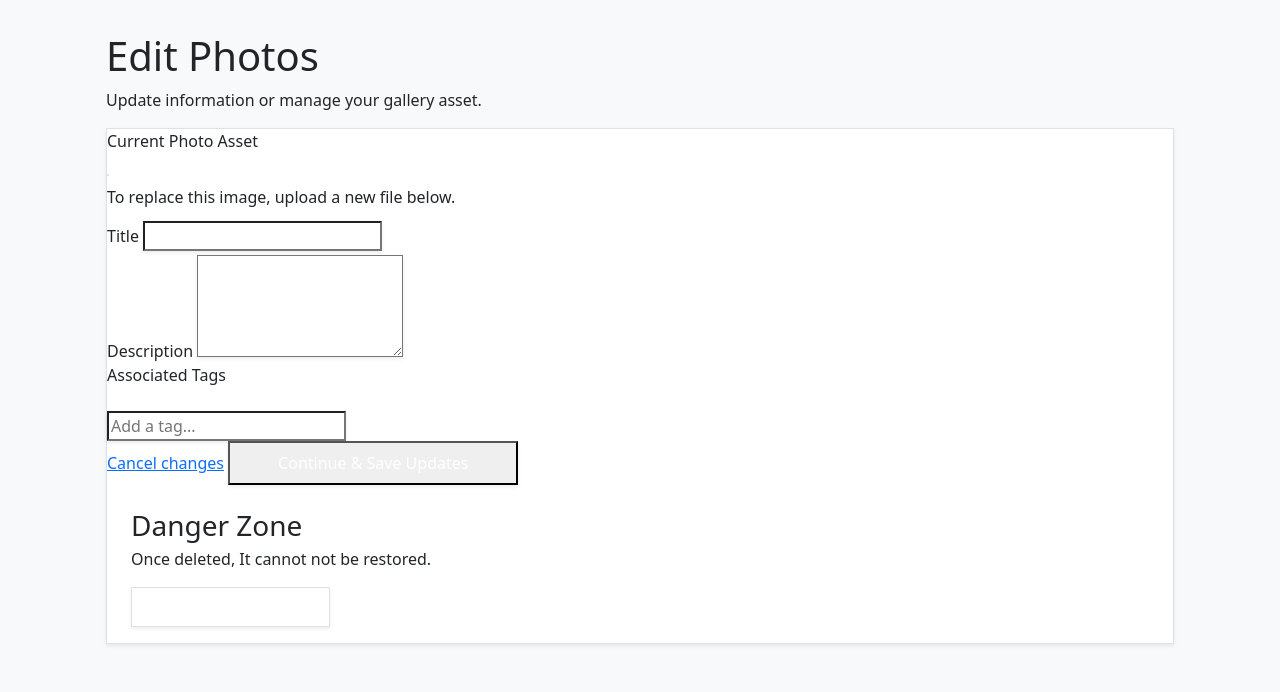
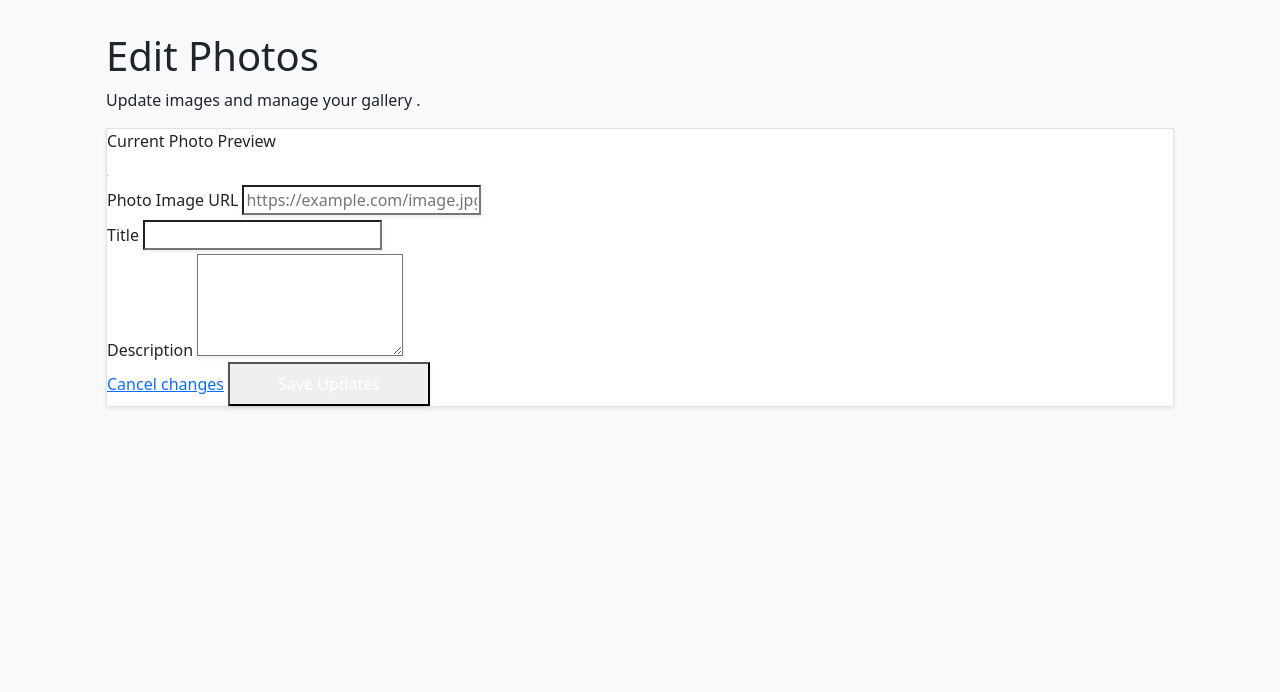
Before and after one commit to derick871/Photo_Gallery, a Django app: page /edit_profile in a window 1280 px wide. Shown: the part 134-826 px from the top of the page. After the commit the page ends 543 px from the top, so only its background shows below. Run offline with Django 5.2, Linux system fonts and the light colour scheme.

Commit message:
update profile file

```diff
--- a/Photo_Gallery/My_Gallery/templates/edit_profile.html
+++ b/Photo_Gallery/My_Gallery/templates/edit_profile.html
@@ -3,22 +3,22 @@
 <main class="max-w-2xl mx-auto px-4 py-10">
     <div class="mb-8">
         <h1 class="text-3xl font-extrabold text-gray-900">Edit Photos</h1>
-        <p class="text-sm text-gray-500 mt-1">Update information or manage your gallery asset.</p>
+        <p class="text-sm text-gray-500 mt-1">Update images and manage your gallery .</p>
     </div>
 
-    <!-- Main Form -->
     <div class="bg-white rounded-2xl shadow-sm border border-gray-100 p-6 sm:p-8">
-        <form method="POST" enctype="multipart/form-data" class="space-y-6">
+        <form method="POST" class="space-y-6">
             {% csrf_token %}
 
-             <!-- Asset Preview -->
+            <!-- Current Asset Preview using URL -->
             <div>
-                <label class="block text-sm font-semibold text-gray-700 mb-2">Current Photo Asset</label>
-                <div class="flex items-start gap-4">
-                    <img src="{{ photo.image.url }}" alt="{{ photo.title }}" class="w-32 h-32 object-cover rounded-lg border border-gray-200 shadow-sm">
-                    <div class="flex-1">
-                        <p class="text-xs text-gray-400 mb-2">To replace this image, upload a new file below.</p>
-                        {{ form.image }}
+                <label class="block text-sm font-semibold text-gray-700 mb-2">Current Photo Preview</label>
+                <div class="flex flex-col sm:flex-row items-start gap-4">
+                    <img src="{{ photo.image_url }}" alt="{{ photo.title }}" class="w-32 h-32 object-cover rounded-lg border border-gray-200 shadow-sm bg-gray-50">
+                    <div class="flex-1 w-full">
+                        <label for="id_image_url" class="block text-xs font-semibold text-gray-500 mb-1">Photo Image URL</label>
+                        <!-- Plain text input for the URL -->
+                        <input type="url" name="image_url" id="id_image_url" value="{{ photo.image_url }}" class="block w-full rounded-lg border-gray-300 shadow-sm focus:border-indigo-500 focus:ring-indigo-500 text-sm" placeholder="https://example.com/image.jpg">
                     </div>
                 </div>
             </div>
@@ -28,41 +28,18 @@
                 <input type="text" name="title" id="id_title" value="{{ photo.title }}" class="mt-1 block w-full rounded-lg border-gray-300 shadow-sm focus:border-indigo-500 focus:ring-indigo-500 text-sm">
             </div>
 
-            <!-- Description Area -->
             <div>
                 <label for="id_description" class="block text-sm font-semibold text-gray-700">Description</label>
                 <textarea name="description" id="id_description" rows="4" class="mt-1 block w-full rounded-lg border-gray-300 shadow-sm focus:border-indigo-500 focus:ring-indigo-500 text-sm">{{ photo.description }}</textarea>
             </div>
 
-
-            <div>
-                <label class="block text-sm font-semibold text-gray-700 mb-2">Associated Tags</label>
-                <div class="flex flex-wrap gap-2 mb-3">
-                    {% for tag in photo.tags.all %}
-                        <span class="inline-flex items-center gap-1.5 px-3 py-1 rounded-full text-xs font-semibold bg-indigo-50 text-indigo-700 border border-indigo-100">
-                            {{ tag.name }}
-                            <button type="button" class="inline-flex items-center justify-center text-indigo-400 hover:text-indigo-600 focus:outline-none">×</button>
-                        </span>
-                    {% endfor %}
-                </div>
-                <input type="text" placeholder="Add a tag..." class="block w-full rounded-lg border-gray-300 shadow-sm text-sm focus:border-indigo-500 focus:ring-indigo-500">
-            </div>
-
             <div class="flex items-center justify-between pt-6 border-t border-gray-100">
                 <a href="{% url 'photo_detail' photo.id %}" class="text-sm font-medium text-gray-600 hover:text-gray-900 transition">Cancel changes</a>
-                <button type="submit" class="px-5 py-2 bg-indigo-600 text-white text-sm font-semibold rounded-lg shadow-sm hover:bg-indigo-700 transition focus:outline-none focus:ring-2 focus:ring-indigo-500">
-                    Continue & Save Updates
+                <button type="submit" class="px-5 py-2 bg-indigo-600 text-white text-sm font-semibold rounded-lg shadow-sm hover:bg-indigo-700 transition">
+                    Save Updates
                 </button>
             </div>
         </form>
-
-        <div class="mt-10 pt-6 border-t border-red-100 bg-red-50/50 rounded-xl p-4 sm:p-6">
-            <h3 class="text-lg font-bold text-red-700 mb-1">Danger Zone</h3>
-            <p class="text-sm text-red-600 mb-4">Once deleted, It cannot not be restored.</p>
-            <a href="{% url 'delete_photo' photo.id %}" class="inline-flex justify-center py-2 px-4 border border-transparent shadow-sm text-sm font-semibold rounded-lg text-white bg-red-600 hover:bg-red-700 transition">
-                Delete  Permanently
-            </a>
-        </div>
     </div>
 </main>
 {% endblock %}
```
Also changed, not shown: Photo_Gallery/My_Gallery/templates/photo_details.html (+3 -28 lines).
